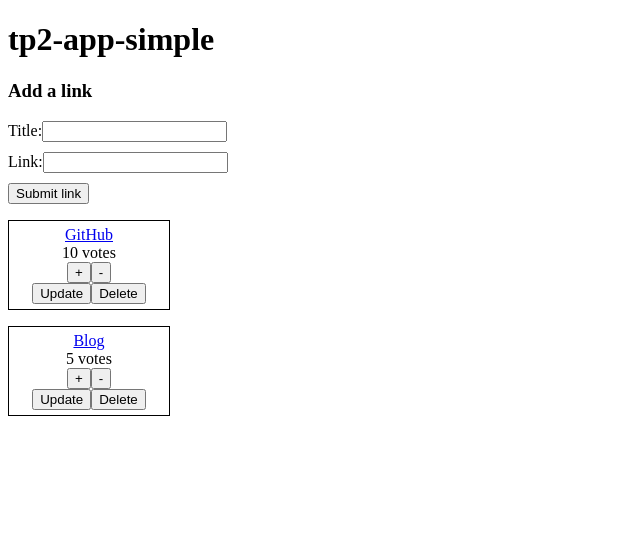
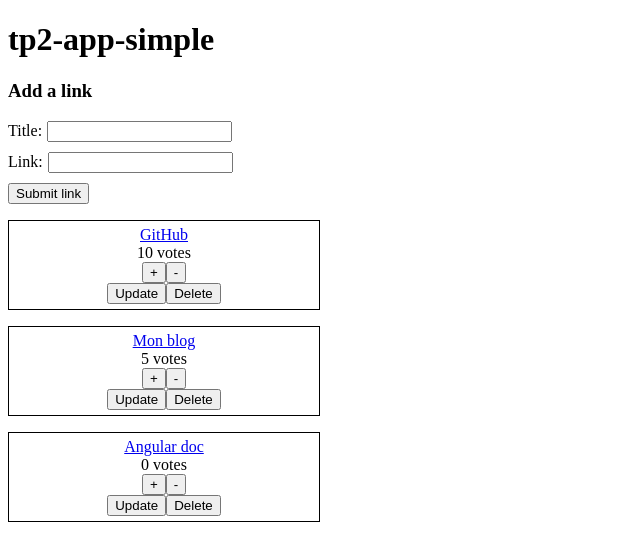
Before and after one commit to guilhem1492/tp2-app-simple, an Angular app: page / in a window 1280 px wide. Shown: the top 554 px of the page, without its empty margins (0-640 px from the left). Built offline with nearby package versions, Linux system fonts and the light colour scheme; data requests are answered from the project's data file.

Commit message:
update link with form implemented + basic styling

```diff
--- a/db.json
+++ b/db.json
@@ -8,9 +8,15 @@
     },
     {
       "id": 3,
-      "title": "Blog",
+      "title": "Mon blog",
       "link": "https://carnetsdumont-blanc.blogspot.com/",
       "votes": 5
+    },
+    {
+      "id": 4,
+      "title": "Angular doc",
+      "link": "https://angular.io/guide/inputs-outputs",
+      "votes": 0
     }
   ],
   "comments": [
--- a/src/app/article/article.component.css
+++ b/src/app/article/article.component.css
@@ -0,0 +1,7 @@
+section {
+  border: 1px solid black;
+  width: 300px;
+  text-align: center;
+  padding: 5px;
+  margin-top: 1rem;
+}
--- a/src/app/article/article.component.html
+++ b/src/app/article/article.component.html
@@ -1,12 +1,4 @@
-<section
-  style="
-    border: 1px solid black;
-    width: 150px;
-    text-align: center;
-    padding: 5px;
-    margin-top: 1rem;
-  "
->
+<section>
   <div>
     <a href="{{ article.link }}" target="_blank">{{ article.title }}</a>
   </div>
@@ -16,6 +8,21 @@
   <button (click)="voteUp()">+</button>
   <button (click)="voteDown()">-</button>
   <br />
-  <button (click)="articleSelected.emit(article)">Update</button>
+  <button (click)="updateOn = !updateOn">Update</button>
   <button (click)="deleteArticle(article)">Delete</button>
+
+  <form *ngIf="updateOn">
+    <h3>Update this link</h3>
+    <div style="margin: 10px 0">
+      <label for="updatedtitle">Title:</label>
+      <input name="updatedTitle" type="text" #updatedTitle />
+    </div>
+    <div style="margin: 10px 0">
+      <label for="updatedlink">Link:</label>
+      <input name="updatedlink" type="text" #updatedLink />
+    </div>
+    <button (click)="updateArticle(article, updatedTitle, updatedLink)">
+      Submit link
+    </button>
+  </form>
 </section>
--- a/src/app/article/article.component.ts
+++ b/src/app/article/article.component.ts
@@ -1,6 +1,5 @@
 import { Component, EventEmitter, Input, Output } from '@angular/core';
 import { Article } from './article.model';
-import { HttpserviceService } from '../httpservice.service';
 
 @Component({
   selector: 'app-article',
@@ -11,8 +10,10 @@ export class ArticleComponent {
   @Input()
   article: Article;
 
+  updateOn: boolean = false;
+
   @Output()
-  articleSelected = new EventEmitter<Article>();
+  articleToUpdate = new EventEmitter<Article>();
 
   @Output()
   articleToDelete = new EventEmitter<number>();
@@ -26,12 +27,23 @@ export class ArticleComponent {
   }
 
   voteUp(): boolean {
-    this.article.voteUp();
+    this.article.votes++;
     return false;
   }
 
   voteDown(): boolean {
-    this.article.voteDown();
+    this.article.votes--;
+    return false;
+  }
+
+  updateArticle(
+    article: Article,
+    updatedTitle: HTMLInputElement,
+    updatedLink: HTMLInputElement
+  ) {
+    article.title = updatedTitle.value;
+    article.link = updatedLink.value;
+    this.articleToUpdate.emit(article);
     return false;
   }
 }
--- a/src/app/formulaire/formulaire.component.html
+++ b/src/app/formulaire/formulaire.component.html
@@ -2,11 +2,11 @@
   <h3>Add a link</h3>
   <div style="margin: 10px 0">
     <label for="title">Title:</label>
-    <input name="title" #newTitle />
+    <input name="title" type="text" #newTitle />
   </div>
   <div style="margin: 10px 0">
     <label for="link">Link:</label>
-    <input name="link" #newLink />
+    <input name="link" type="text" #newLink />
   </div>
   <button (click)="addArticle(newTitle, newLink)">Submit link</button>
 </form>
@@ -15,5 +15,7 @@
   *ngFor="let article of sortedArticles()"
   [article]="article"
   (articleToDelete)="deleteArticle($event)"
+  (articleToUpdate)="updateArticle($event)"
 >
+  <!-- (articleSelected)="selectArticle($event)" -->
 </app-article>
--- a/src/app/formulaire/formulaire.component.ts
+++ b/src/app/formulaire/formulaire.component.ts
@@ -1,6 +1,6 @@
 import { Component, OnInit } from '@angular/core';
 import { Article } from '../article/article.model';
-import { ArticleService } from '../article.service';
+//import { ArticleService } from '../article.service';
 import { HttpserviceService } from '../httpservice.service';
 
 @Component({
@@ -23,25 +23,18 @@ export class FormulaireComponent implements OnInit {
     console.log(`Adding article title: ${title.value} and link: ${link.value}`);
     this.service
       .addArticle(new Article(title.value, link.value))
-      .subscribe((data) => {
-        this.getArticles();
-      });
+      .subscribe((data) => this.getArticles());
     location.reload();
     return false;
   }
 
-  updateArticle(title: HTMLInputElement, link: HTMLInputElement) {
-    const a = new Article('hello', 'how', 1);
-    a.id = 1;
-    this.service.updateArticle(a).subscribe((data) => {
-      this.getArticles();
-    });
+  updateArticle(article: Article) {
+    this.service.updateArticle(article).subscribe((data) => this.getArticles());
+    return false;
   }
 
   deleteArticle(id: number) {
-    this.service.deleteArticle(id).subscribe((data) => {
-      this.getArticles();
-    });
+    this.service.deleteArticle(id).subscribe((data) => this.getArticles());
   }
 
   getArticles() {
--- a/src/styles.css
+++ b/src/styles.css
@@ -1 +1,5 @@
 /* You can add global styles to this file, and also import other style files */
+
+input {
+  margin-left: 5px;
+}
```
